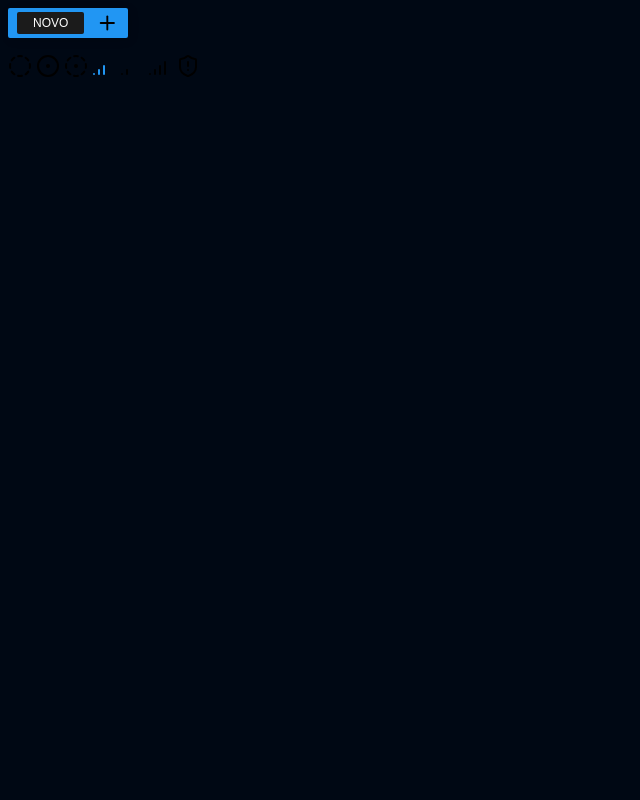
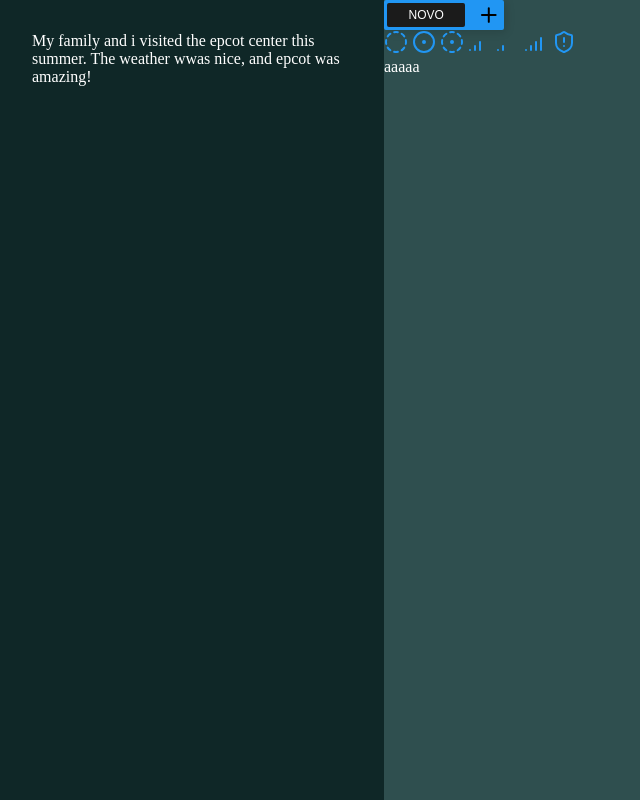
Before and after one commit to wilsongarrido2002/To-Do-List, a website: page index.html in a window 1280 px wide. Shown: the whole page, without its empty margins (0-640 px from the left). Drawn offline with nearby package versions, Linux system fonts and the light colour scheme.

Commit message:
aside inserido

```diff
--- a/css/estilo.css
+++ b/css/estilo.css
@@ -1,6 +1,33 @@
+*{
+    margin: 0;
+    padding: 0;
+}
 body{
-    background: #000814;
+    background: #2F4F4F;
 }
+
+footer{
+    color: #fff;
+}
+aside{
+    width: 30%;
+    padding-left: 0;
+    margin-left: 0;
+    float: left;
+    display: block;
+    height: 100vh;
+    color: #fff;
+    background-color: #0f2727;
+}
+aside p{
+    padding: 2rem;
+}
+
+.home{
+
+}
+
+
 .issueText{
     display: flex;
     flex-direction: column;
--- a/index.html
+++ b/index.html
@@ -7,6 +7,15 @@
     <title>To-Do List</title>
 </head>
 <body>
+
+
+
+    <aside>
+        <p>My family and i visited the epcot center this summer. The weather wwas nice, and epcot was amazing!</p>
+
+    </aside>
+
+    <div class="home">
 
 
     <button class="openModal" id="openModal">
@@ -65,18 +74,22 @@
 
 
 
-        <i data-lucide="circle-dashed"></i>
-        <i data-lucide="circle-dot"></i>
-        <i data-lucide="circle-dot-dashed"></i>
+        <i data-lucide="circle-dashed" style="color: #2196f3;"></i>
+        <i data-lucide="circle-dot" style="color: #2196f3;"></i>
+        <i data-lucide="circle-dot-dashed" style="color: #2196f3;"></i>
 
 
 
         <i data-lucide="signal-medium" style="color: #2196f3;"></i>
-        <i data-lucide="signal-low"></i>
-        <i data-lucide="signal-high"></i>
-        <i data-lucide="shield-alert"></i>
+        <i data-lucide="signal-low" style="color: #2196f3;"></i>
+        <i data-lucide="signal-high" style="color: #2196f3;"></i>
+        <i data-lucide="shield-alert" style="color: #2196f3;"></i>
 
     </div>
+
+    </div>
+
+    <footer>aaaaa</footer>
 <script src="https://unpkg.com/lucide@latest"></script>
 <script>lucide.createIcons();</script>
 
```
